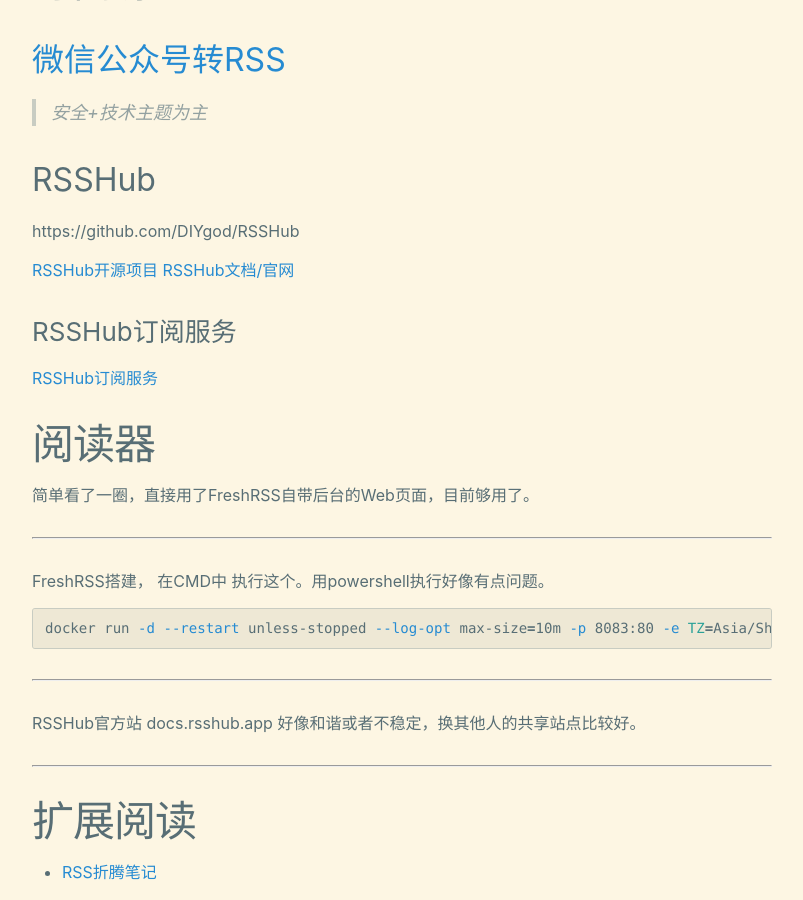
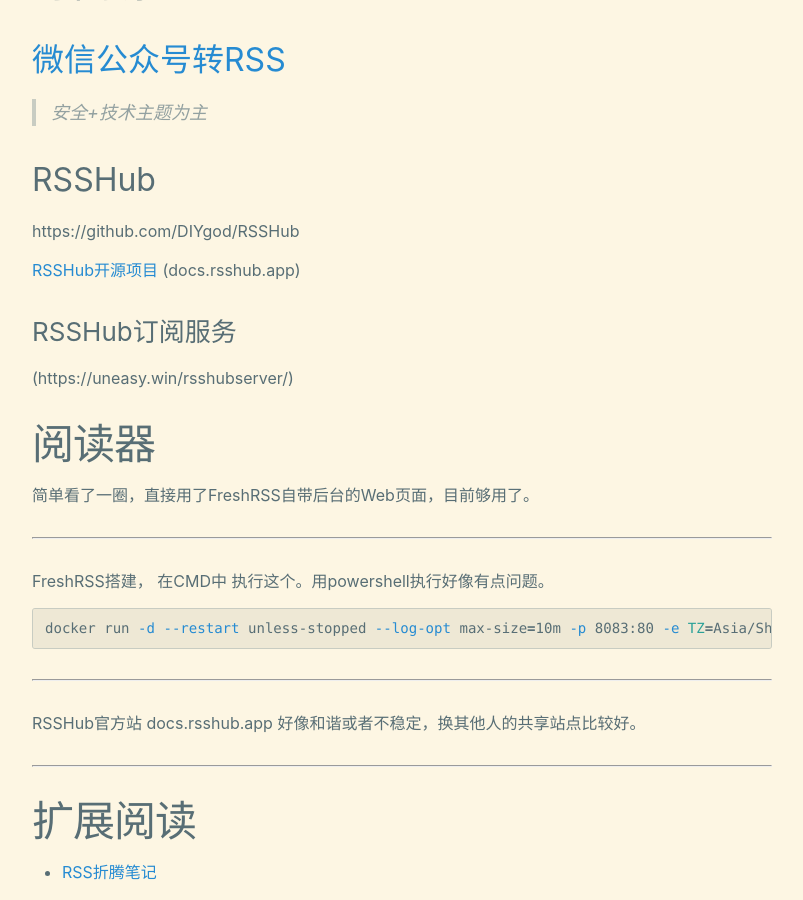
Before and after one commit to duang7355608/blog, a Jekyll site: the page built from docs/my_collections/_tech/2024-03-09-RSS自建.markdown, in a window 1280 px wide and 900 px high, scrolled down 666 px. Shown: the whole window, without its empty margins (238-1041 px from the left). Built offline with Jekyll 4.4.1, drawn with Linux system fonts in a browser that asks for light colours.

Commit message:
RSS自建

```diff
--- a/docs/my_collections/_tech/2024-03-09-RSS自建.markdown
+++ b/docs/my_collections/_tech/2024-03-09-RSS自建.markdown
@@ -19,9 +19,9 @@ tags: [rss]
 https://github.com/DIYgod/RSSHub
 
 [RSSHub开源项目](https://github.com/DIYgod/RSSHub)
-[RSSHub文档/官网](docs.rsshub.app)
+(docs.rsshub.app)
 ### RSSHub订阅服务
-[RSSHub订阅服务](https://uneasy.win/rsshubserver/)
+(https://uneasy.win/rsshubserver/)
 
 # 阅读器
 简单看了一圈，直接用了FreshRSS自带后台的Web页面，目前够用了。
```
